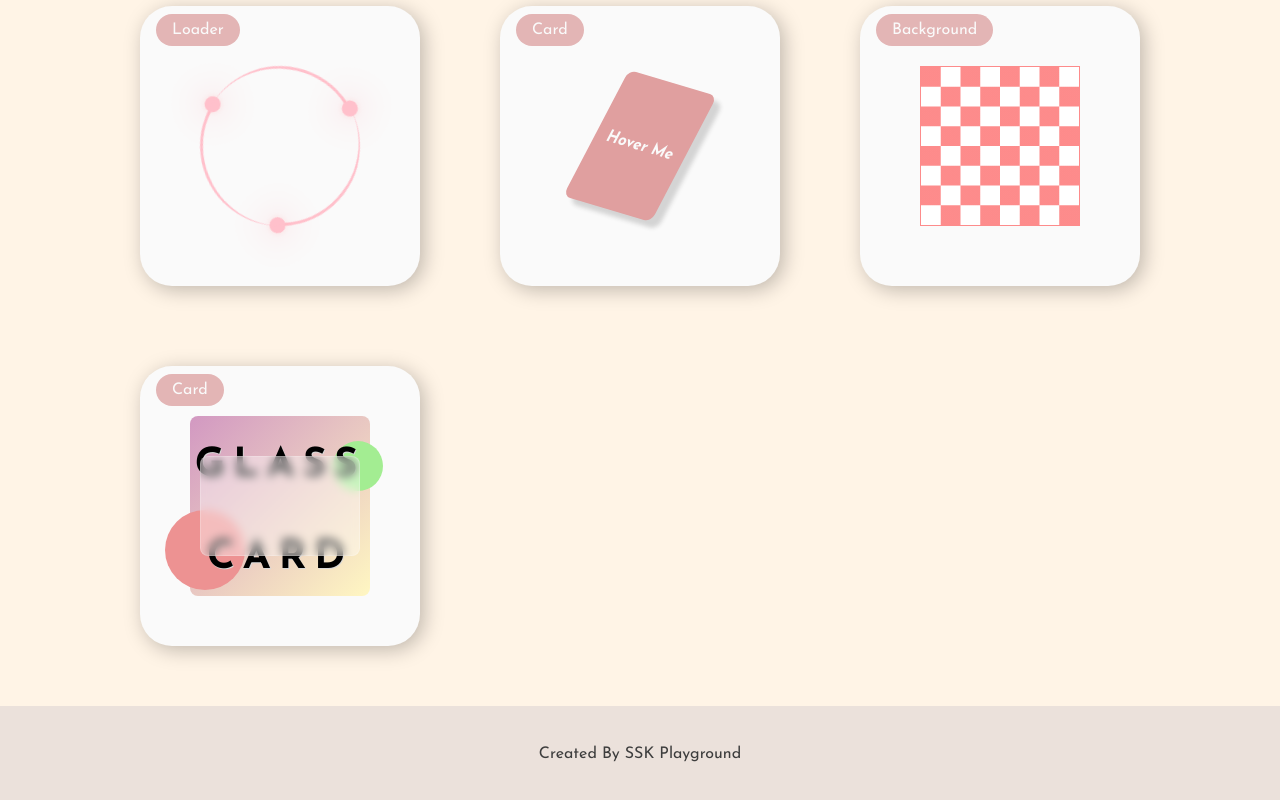
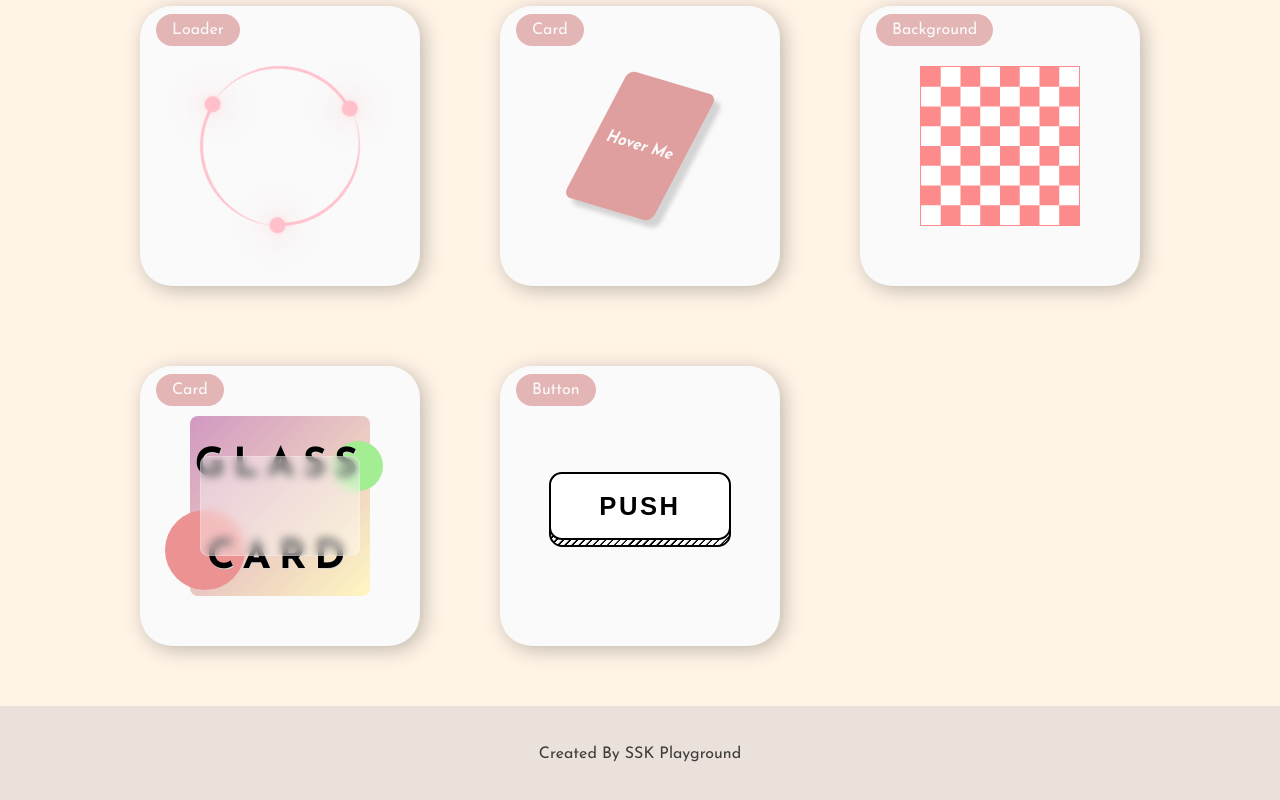
Before and after one commit to ssk-dev-3/components-park, a Next.js app: page / in a window 1280 px wide. Shown: the part 854-1654 px from the top of the page. Built offline with nearby package versions, Linux system fonts and the light colour scheme.

Commit message:
✨ ボタンコンポーネントを追加

```diff
--- a/pages/components/gallery/index.tsx
+++ b/pages/components/gallery/index.tsx
@@ -1,5 +1,6 @@
 import Card from '../card';
 import Button001 from '../items/button001';
+import Button002 from '../items/button002';
 import Loader001 from '../items/loader001';
 import Loader002 from '../items/loader002';
 import Background001 from '../items/background001';
@@ -33,6 +34,9 @@ const Gallery: React.FC = () => {
         <Card category='card'>
           <Card002 />
         </Card>
+        <Card category='button'>
+          <Button002 />
+        </Card>
       </div>
     </div>
   );
--- /dev/null
+++ b/pages/components/items/button002/button002.module.css
@@ -0,0 +1,97 @@
+.button {
+  position: relative;
+  border: none;
+  background-color: transparent;
+  cursor: pointer;
+  user-select: none;
+  transition:  transform 0.3s;
+}
+
+.text {
+  position: relative;
+  color: #000;
+  font-size: 1.6rem;
+  font-weight: 700;
+  line-height: 1.5;
+  letter-spacing: 0.1em;
+  text-transform: uppercase;
+  padding: 0.5em 3rem;
+  background-color: #fff;
+  border: 2px solid #000;
+  border-radius: 0.5em;
+}
+
+.button::before {
+  position: absolute;
+  content: '';
+  left: 0;
+  bottom: -0.5em;
+  width: 100%;
+  height: 1.2rem;
+  background: repeating-linear-gradient(-45deg, #000, #000 1px, transparent 2px, transparent 5px);
+  border: 2px solid #000;
+  border-top: 1px solid #000;
+  border-radius: 0 0 1em 1em;
+  transition:  bottom 0.3s;
+}
+
+.button:hover {
+  transform: translateY(5px);
+}
+
+.button:hover::before {
+  bottom: -0.3em;
+}
+
+
+
+
+
+
+/* .button {
+  margin-bottom: 12px;
+  padding: 0;
+  transition: all 0.3s;
+  border-radius: 0;
+  font-size: 1.6em;
+  font-weight: 700;
+  line-height: 1.5;
+  position: relative;
+  cursor: pointer;
+  user-select: none;
+  text-align: center;
+  vertical-align: middle;
+  letter-spacing: 0.1em;
+  color: #212529;
+  border: none;
+}
+
+.text {
+  position: relative;
+  padding: 1.25rem 3rem;
+  color: #000;
+  border: 2px solid #000;
+  border-radius: 0.5rem;
+  background: #fff;
+}
+
+.button::before {
+  position: absolute;
+  content: "";
+  left: 0;
+  bottom: -8px;
+  width: 100%;
+  height: 14px;
+  transition: all 0.3s;
+  border: 2px solid #000;
+  border-top: 1px solid #000;
+  border-radius: 0 0 0.5em 0.5em;
+  background-image: repeating-linear-gradient(
+    -45deg,
+    #000,
+    #000 1px,
+    transparent 2px,
+    transparent 5px
+  );
+  background-size: 7px 7px;
+} */
--- /dev/null
+++ b/pages/components/items/button002/index.tsx
@@ -0,0 +1,12 @@
+import buttonStyle from './button002.module.css';
+
+const Button002 = () => {
+  return (
+    <button type='button' className={buttonStyle.button}>
+      <p className={buttonStyle.text}>push</p>
+    </button>
+
+  );
+}
+
+export default Button002;
--- a/styles/globals.css
+++ b/styles/globals.css
@@ -73,7 +73,9 @@
   }
 }
 
-* {
+*,
+*::before,
+*::after {
   box-sizing: border-box;
   padding: 0;
   margin: 0;
```
